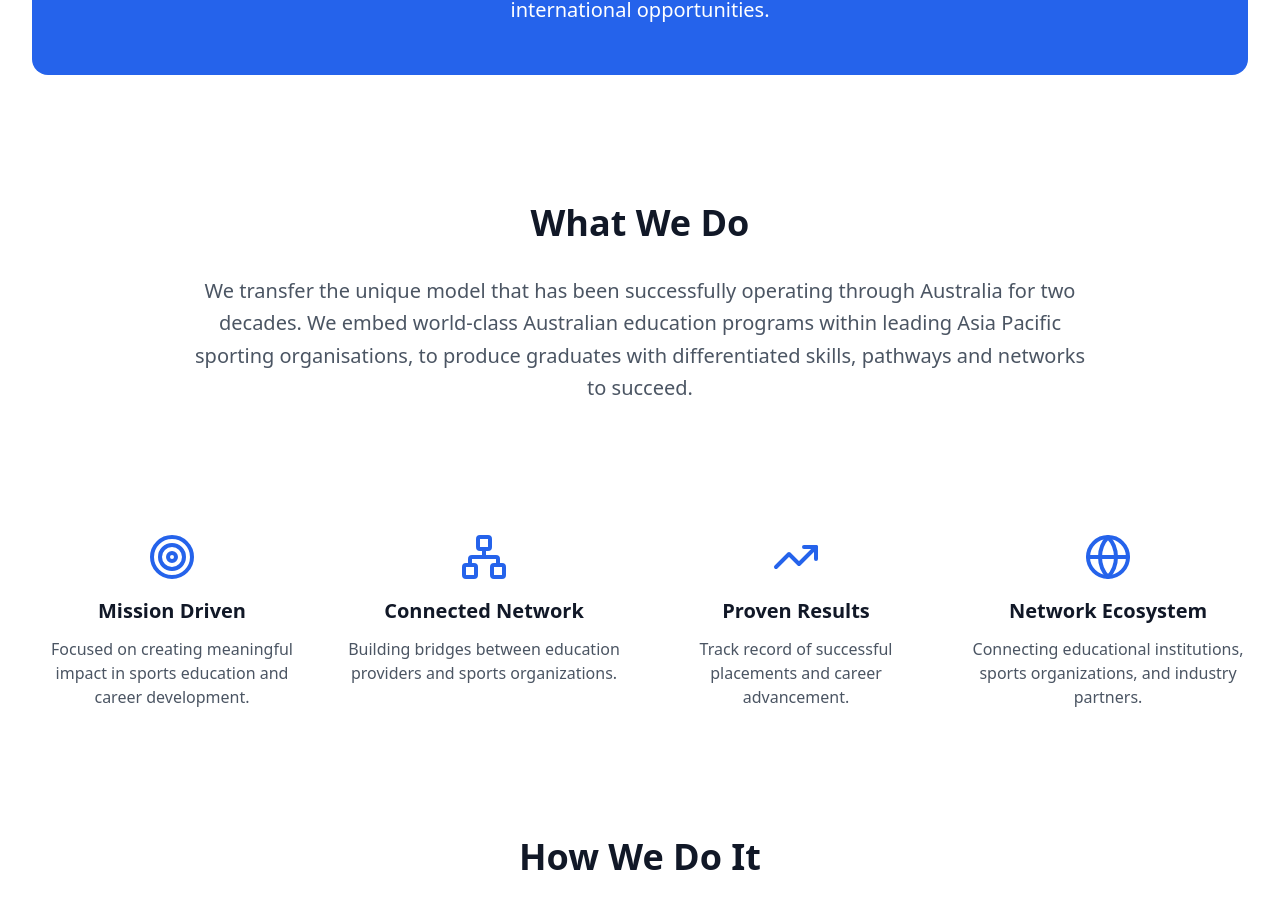
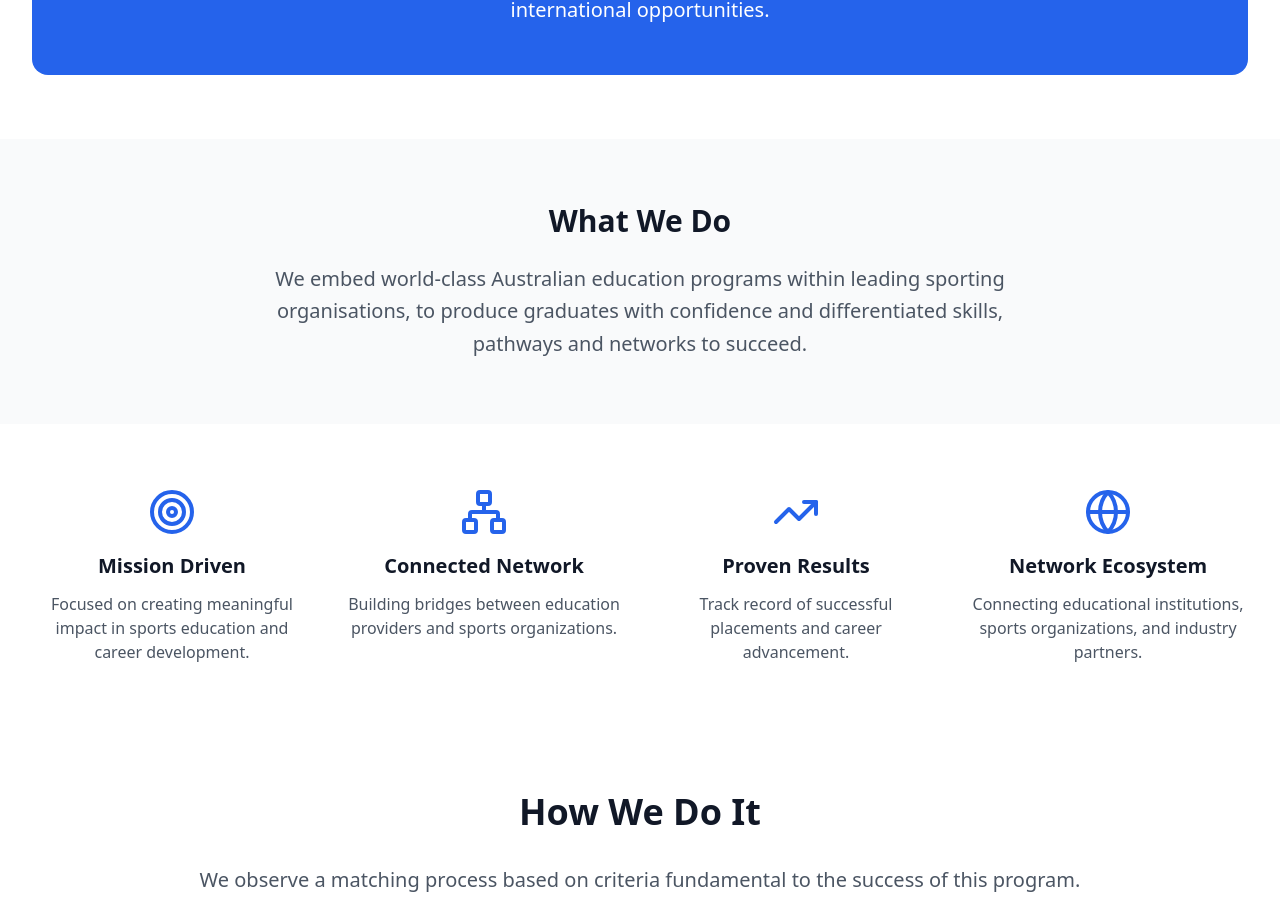
Before and after one commit to sameerbulakh/apac, a React (Vite) app: page / in a window 1280 px wide. Shown: the part 1039-1954 px from the top of the page. Built offline with nearby package versions, Linux system fonts and the light colour scheme.

Commit message:
Update What We Do section text

```diff
--- a/src/components/WhatWeDo.tsx
+++ b/src/components/WhatWeDo.tsx
@@ -5,16 +5,14 @@ const WhatWeDo = () => {
   return (
     <>
       {/* What We Do Section */}
-      <section className="bg-white py-16" id="what-we-do">
+      <section className="py-16 bg-gray-50" id="what-we-do">
         <div className="max-w-7xl mx-auto px-4 sm:px-6 lg:px-8">
-          <h2 className="text-4xl font-bold text-gray-900 text-center mb-8">
-            What We Do
-          </h2>
-          <p className="text-xl text-gray-600 max-w-4xl mx-auto text-center leading-relaxed">
-            We transfer the unique model that has been successfully operating through Australia for two decades.
-            We embed world-class Australian education programs within leading Asia Pacific sporting
-            organisations, to produce graduates with differentiated skills, pathways and networks to succeed.
-          </p>
+          <div className="max-w-3xl mx-auto text-center">
+            <h2 className="text-3xl font-bold text-gray-900 mb-6">What We Do</h2>
+            <p className="text-xl leading-relaxed text-gray-600">
+              We embed world-class Australian education programs within leading sporting organisations, to produce graduates with confidence and differentiated skills, pathways and networks to succeed.
+            </p>
+          </div>
         </div>
       </section>
 
```
